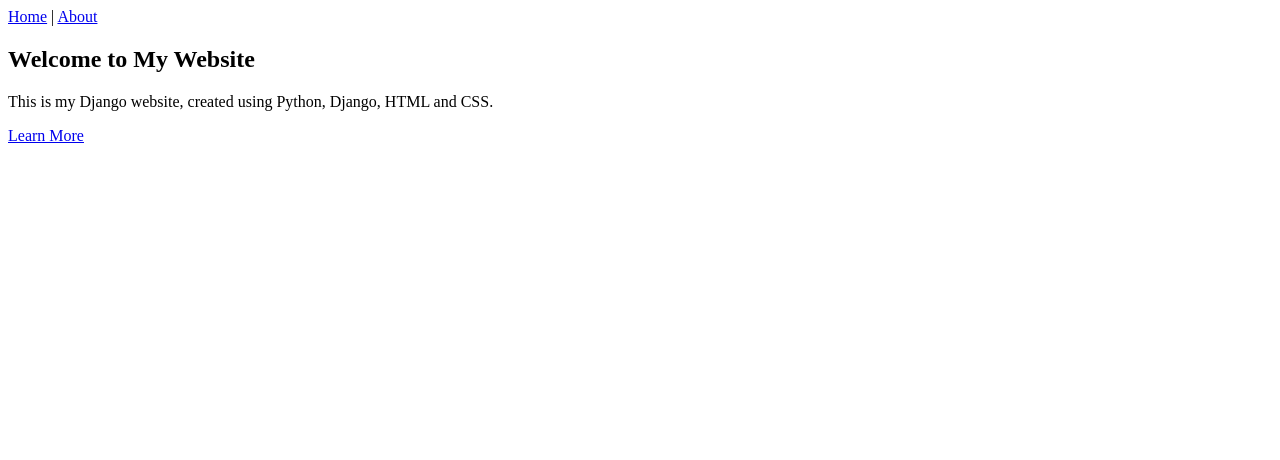
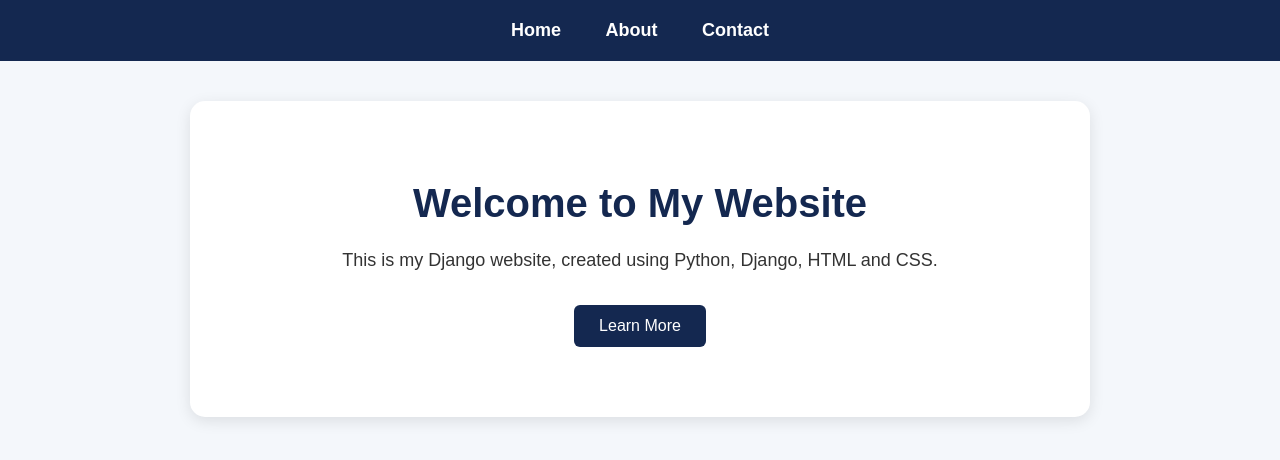
Before and after one commit to vrinda05-hub/my-django-website, a Django app: template website/templates/home.html in a window 1280 px wide. Shown: the top 460 px of the page. Run offline with Django 5.2, Linux system fonts and the light colour scheme; the template is opened without the code that fills it, so the values that code supplies are empty.

Commit message:
Complete Django website with styling

```diff
--- a/website/style.css
+++ b/static/website/style.css
@@ -41,6 +41,7 @@ p {
     font-size: 18px;
     line-height: 1.6;
 }
+
 .hero {
     text-align: center;
     padding: 70px 20px;
--- /dev/null
+++ b/website/static/website/style.css
@@ -0,0 +1,75 @@
+* {
+    margin: 0;
+    padding: 0;
+    box-sizing: border-box;
+}
+
+body {
+    font-family: Arial, sans-serif;
+    background-color: #f4f7fb;
+    color: #333;
+}
+
+nav {
+    background-color: #142850;
+    padding: 20px;
+    text-align: center;
+}
+
+nav a {
+    color: white;
+    text-decoration: none;
+    margin: 0 20px;
+    font-size: 18px;
+    font-weight: bold;
+}
+
+nav a:hover {
+    color: #00d4ff;
+}
+
+h1 {
+    text-align: center;
+    margin-top: 60px;
+    color: #142850;
+    font-size: 40px;
+}
+
+p {
+    text-align: center;
+    margin: 20px;
+    font-size: 18px;
+    line-height: 1.6;
+}
+
+.hero {
+    text-align: center;
+    padding: 70px 20px;
+    margin: 40px auto;
+    max-width: 900px;
+    background-color: white;
+    border-radius: 15px;
+    box-shadow: 0 4px 15px rgba(0, 0, 0, 0.1);
+}
+
+.hero h1 {
+    margin-top: 10px;
+    margin-bottom: 20px;
+}
+
+.hero p {
+    margin-bottom: 30px;
+}
+
+.btn {
+    display: inline-block;
+    background-color: #142850;
+    color: white;
+    padding: 12px 25px;
+    text-decoration: none;
+    border-radius: 6px;
+}
+
+.btn:hover {
+    background-color: #00a8cc;
+}
--- a/website/templates/home.html
+++ b/website/templates/home.html
@@ -1,21 +1,31 @@
 <!DOCTYPE html>
-<html>
+<html lang="en">
 <head>
-    <title>About Us</title>
+    <meta charset="UTF-8">
+    <meta name="viewport" content="width=device-width, initial-scale=1.0">
+    <title>My Django Website</title>
+
+    {% load static %}
+    <link rel="stylesheet" href="{% static 'website/style.css' %}">
 </head>
 <body>
+
     <nav>
-        <a href="/">Home</a> |
+        <a href="/">Home</a>
         <a href="/about/">About</a>
+        <a href="/contact/">Contact</a>
     </nav>
 
     <section class="hero">
-    <h1>Welcome to My Website</h1>
+        <h1>Welcome to My Website</h1>
 
-    <p>
-        This is my Django website, created using Python,
-        Django, HTML and CSS.
-    </p>
+        <p>
+            This is my Django website, created using
+            Python, Django, HTML and CSS.
+        </p>
 
-    <a href="/about/" class="btn">Learn More</a>
-</section>
+        <a href="/about/" class="btn">Learn More</a>
+    </section>
+
+</body>
+</html>
```
Also changed, not shown: 2 other files.
